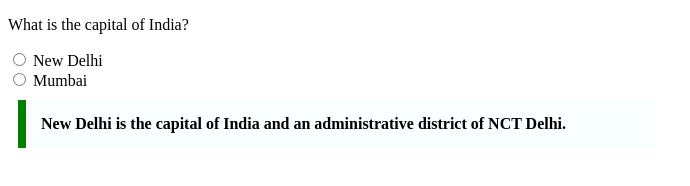
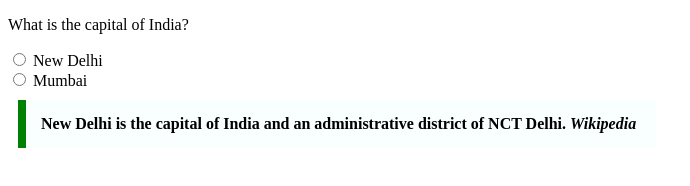
Before and after one commit to acciojob/trivia-sandeep-mz, a website: page main.html in a window 1280 px wide. Shown: the whole page, without its empty margins (0-690 px from the left). Drawn offline with Linux system fonts and the light colour scheme.

Commit message:
created a submission

```diff
--- a/main.html
+++ b/main.html
@@ -25,7 +25,7 @@
 
   <blockquote>
     New Delhi is the capital of India and an administrative district of NCT Delhi.
-
+     <cite>Wikipedia</cite>
   </blockquote>
 
     <script type="text/javascript" src="./script.js"></script>
```
